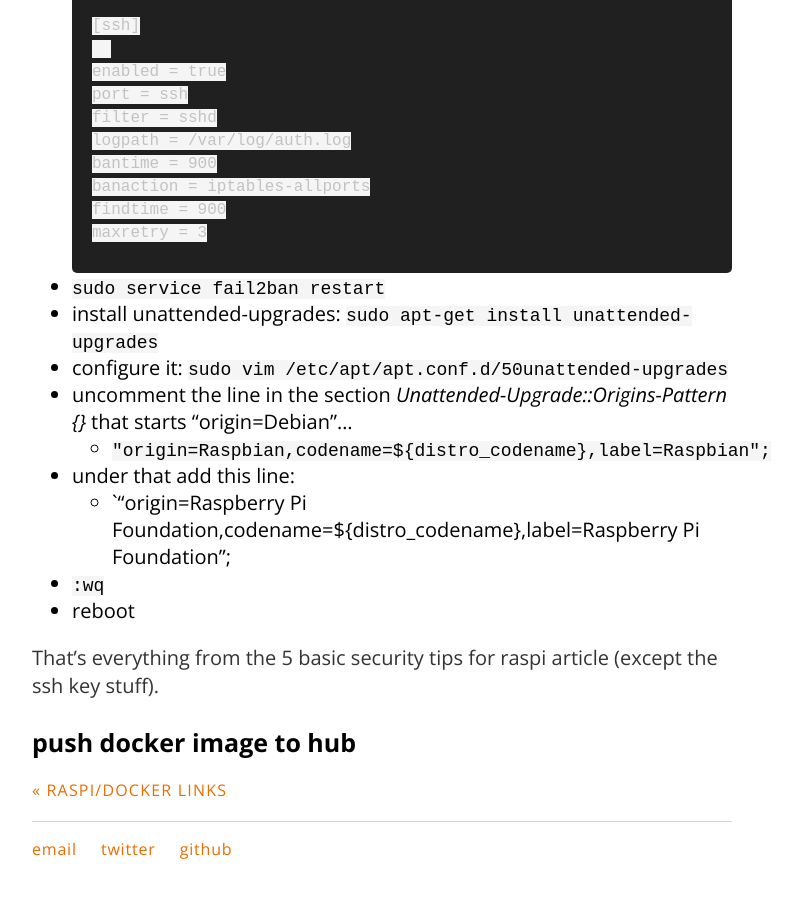
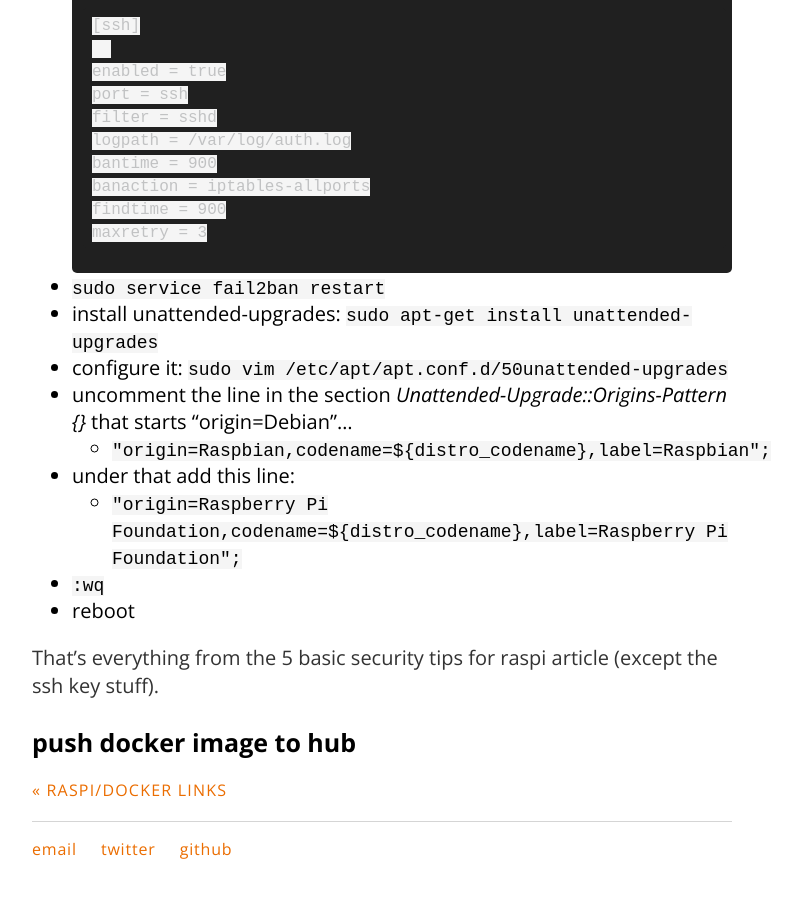
Before and after one commit to carylwyatt/carylwyatt.github.io, a Jekyll site: the page built from _posts/2018-08-13-week-of-13-august.md, in a window 1280 px wide and 900 px high, scrolled down 5074 px. Shown: the whole window, without its empty margins (258-1056 px from the left). Built offline with Jekyll 4.4.1, drawn with Linux system fonts in a browser that asks for light colours; emoji names are drawn with the system emoji font.

Commit message:
typo fixes

```diff
--- a/_posts/2018-08-13-week-of-13-august.md
+++ b/_posts/2018-08-13-week-of-13-august.md
@@ -124,7 +124,7 @@ Worked through 5 security tips (except ssh):
 - uncomment the line in the section *Unattended-Upgrade::Origins-Pattern {}* that starts "origin=Debian"...
   - `"origin=Raspbian,codename=${distro_codename},label=Raspbian";`
 - under that add this line:
-  - `"origin=Raspberry Pi Foundation,codename=${distro_codename},label=Raspberry Pi Foundation";
+  - `"origin=Raspberry Pi Foundation,codename=${distro_codename},label=Raspberry Pi Foundation";`
 - `:wq`
 - reboot
 
```
